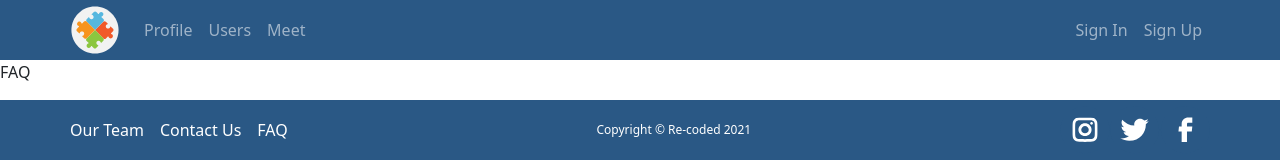
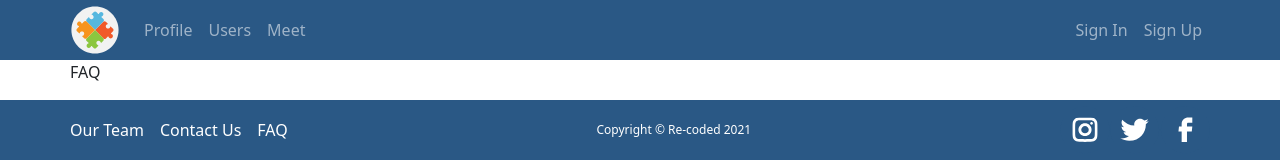
Before and after one commit to ReCoded-Org/capstone-turkey-love-thy-neighbour, a React (Create React App) app: page /faq in a window 1280 px wide. Shown: the top 160 px of the page. Built offline with nearby package versions, Linux system fonts and the light colour scheme.

Commit message:
Add FAQ to containers

```diff
--- a/src/App.jsx
+++ b/src/App.jsx
@@ -18,6 +18,7 @@ import Users from "./containers/Users";
 import Meet from "./containers/Meet";
 import ContactUs from "./containers/ContactUs";
 import OurTeam from "./containers/OurTeam";
+import FAQ from "./containers/FAQ";
 
 function App() {
   return (
@@ -45,7 +46,7 @@ function App() {
             <ContactUs />
           </Route>
           <Route path="/faq">
-            <p>FAQ</p>
+            <FAQ />
           </Route>
         </Switch>
         <Footer />
--- /dev/null
+++ b/src/containers/FAQ/index.jsx
@@ -0,0 +1,15 @@
+// react
+import React from "react";
+
+// react-bootstrap
+import { Container } from "react-bootstrap";
+
+function FAQ() {
+  return (
+    <Container>
+      <p>FAQ</p>
+    </Container>
+  );
+}
+
+export default FAQ;
```
